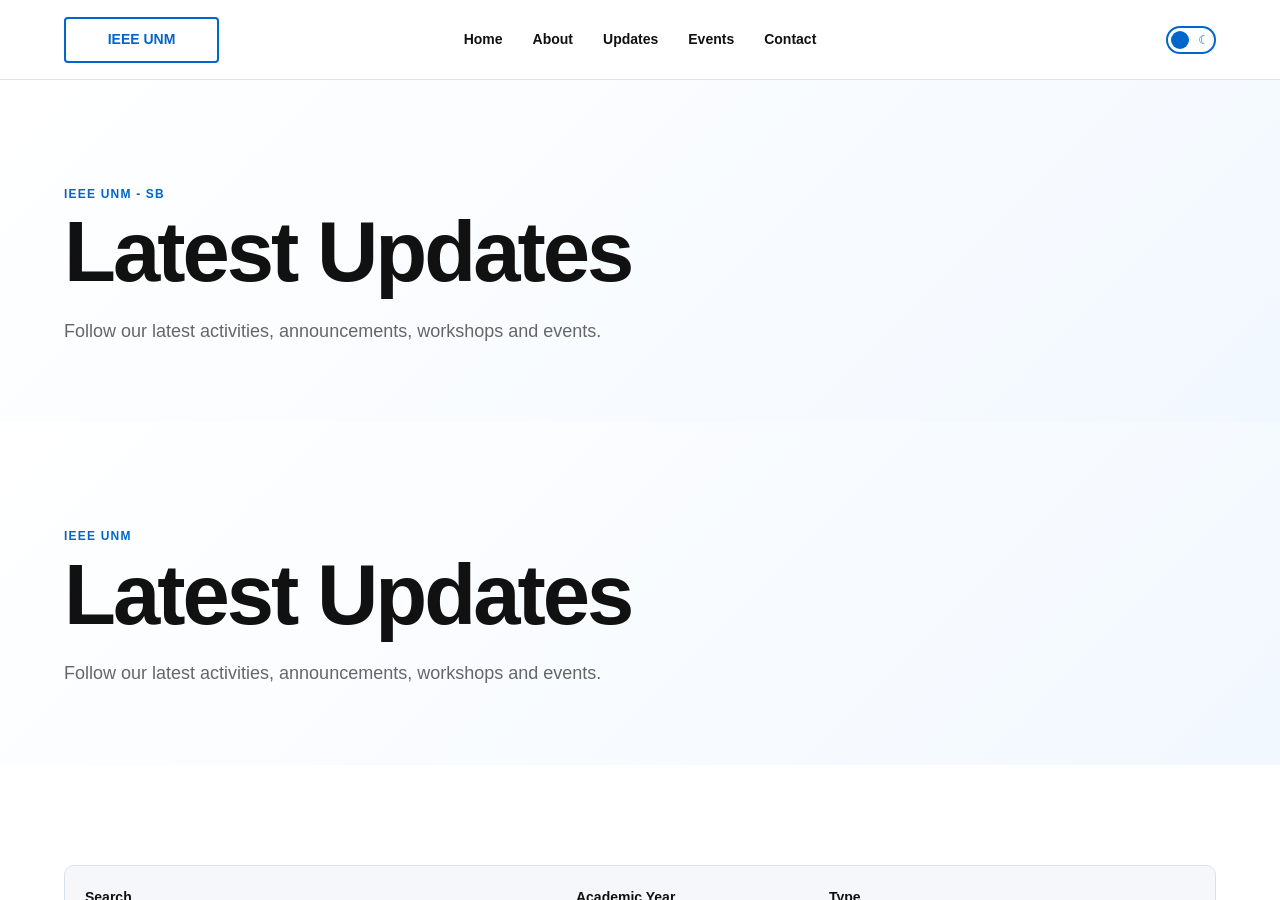
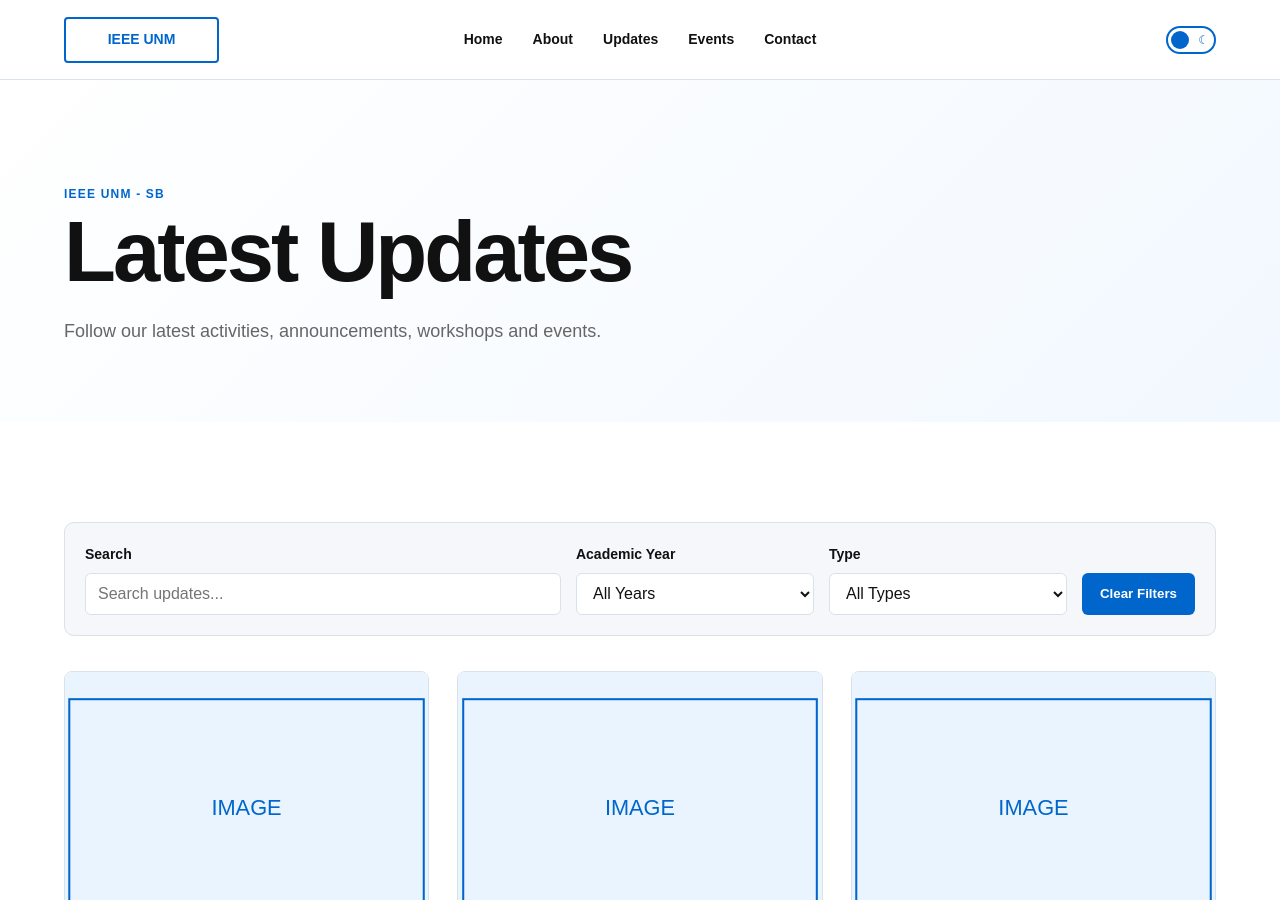
Before and after one commit to Tofu06/IEEE_UNM_websitetest, a Jekyll site: the page built from updates.html, in a window 1280 px wide and 900 px high. Built offline with Jekyll 4.4.1, drawn with Linux system fonts in a browser that asks for light colours.

Commit message:
double titles lmao

```diff
--- a/updates.html
+++ b/updates.html
@@ -13,19 +13,6 @@ permalink: /updates.html
         </p>
     </div>
 </section>
-
-<section class="page-header">
-    <div class="container">
-        <p class="eyebrow">IEEE UNM</p>
-
-        <h1>Latest Updates</h1>
-
-        <p>
-            Follow our latest activities, announcements, workshops and events.
-        </p>
-    </div>
-</section>
-
 
 <section class="section">
     <div class="container">
```
